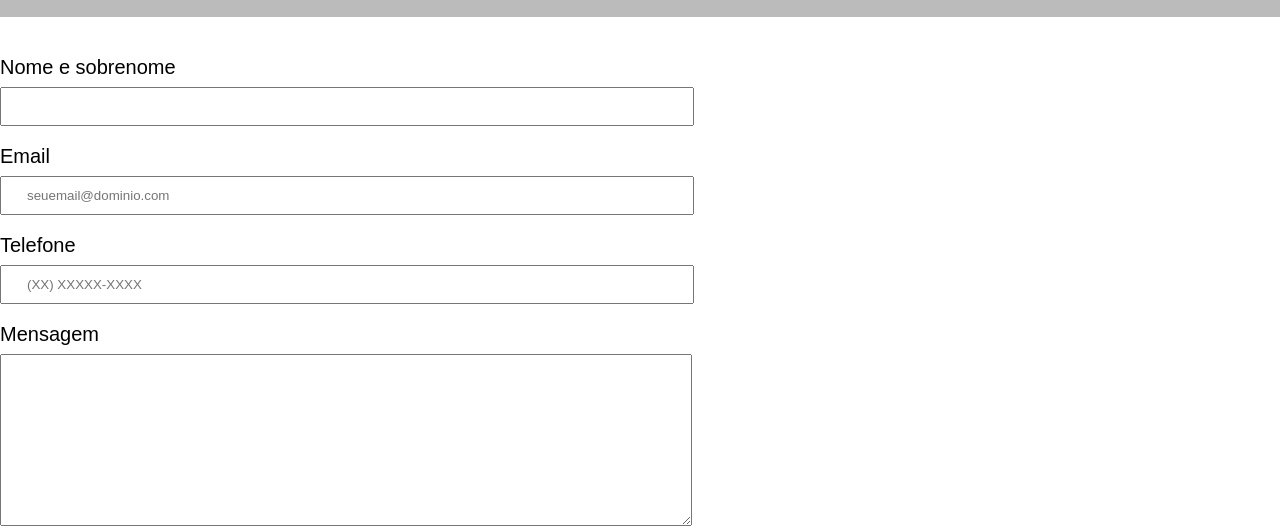
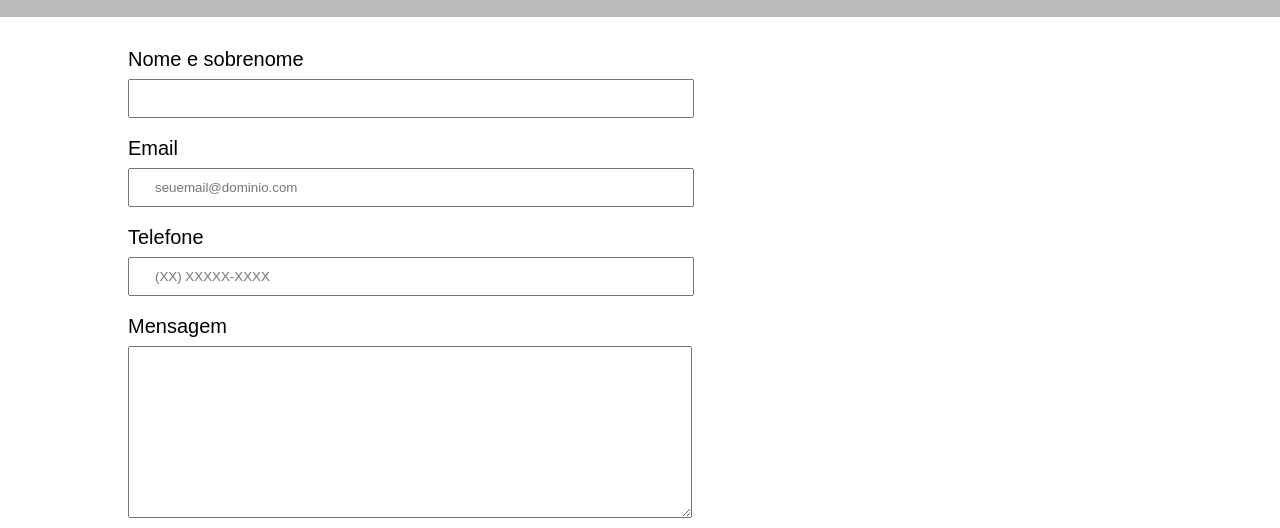
Before and after one commit to rodrigoaraujoferreira/Curso-de-HTML-e-CSS, a plain HTML site: page contato.html in a window 1280 px wide. Shown: the part 276-804 px from the top of the page. Drawn offline with Linux system fonts and the light colour scheme.

Commit message:
mod, pag, contato

```diff
--- a/contato.html
+++ b/contato.html
@@ -25,6 +25,8 @@
 	</header>
 
 	<main>
+
+		<div class="main-contato">
 		<form>
 			<label for="nomesobrenome">Nome e sobrenome</label>
 			<input type="text" id="nomesobrenome" class="input-padrao" required>
@@ -87,7 +89,7 @@
 				</tr>
 			</tbody>
 		</table>
-
+	</div>
 	</main>
 
 	<div class="teste-rodrigo-container">
--- a/style.css
+++ b/style.css
@@ -5,6 +5,14 @@ body {
 header {
 	background: #BBBBBB;
 	padding: 20px 0;
+}
+
+.main-contato {
+	margin: 0 10%;
+}
+
+.main-contato form {
+	margin: 2em auto;
 }
 
 .caixa {
@@ -36,6 +44,7 @@ nav a:hover {
 	color: #C78C19;
 	text-decoration: underline;
 }
+
 
 .produtos {
 	width: 940px;
@@ -94,7 +103,6 @@ footer {
 	margin: 20px 0 0;
 }
 
-main {}
 
 form {
 	margin: 40px 0;
```
